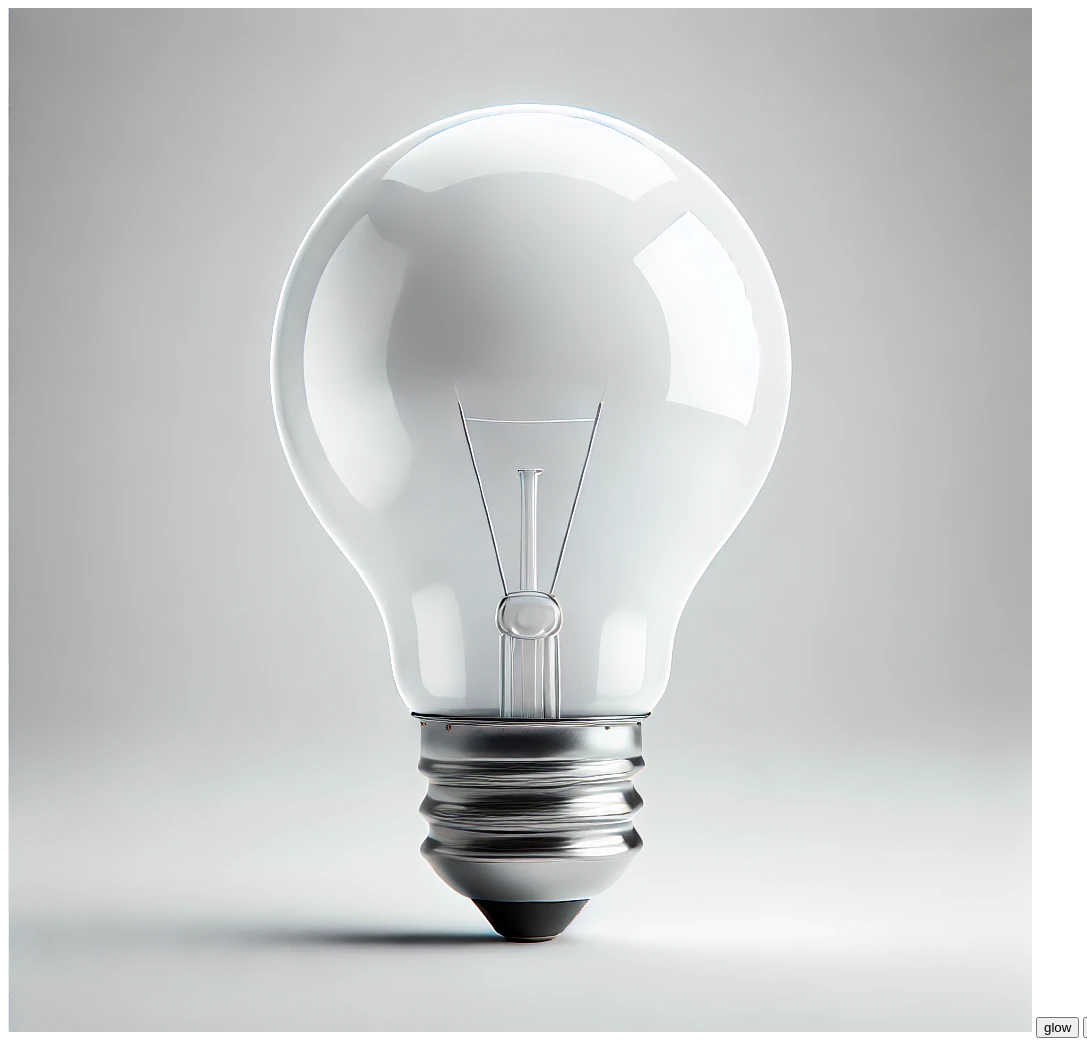
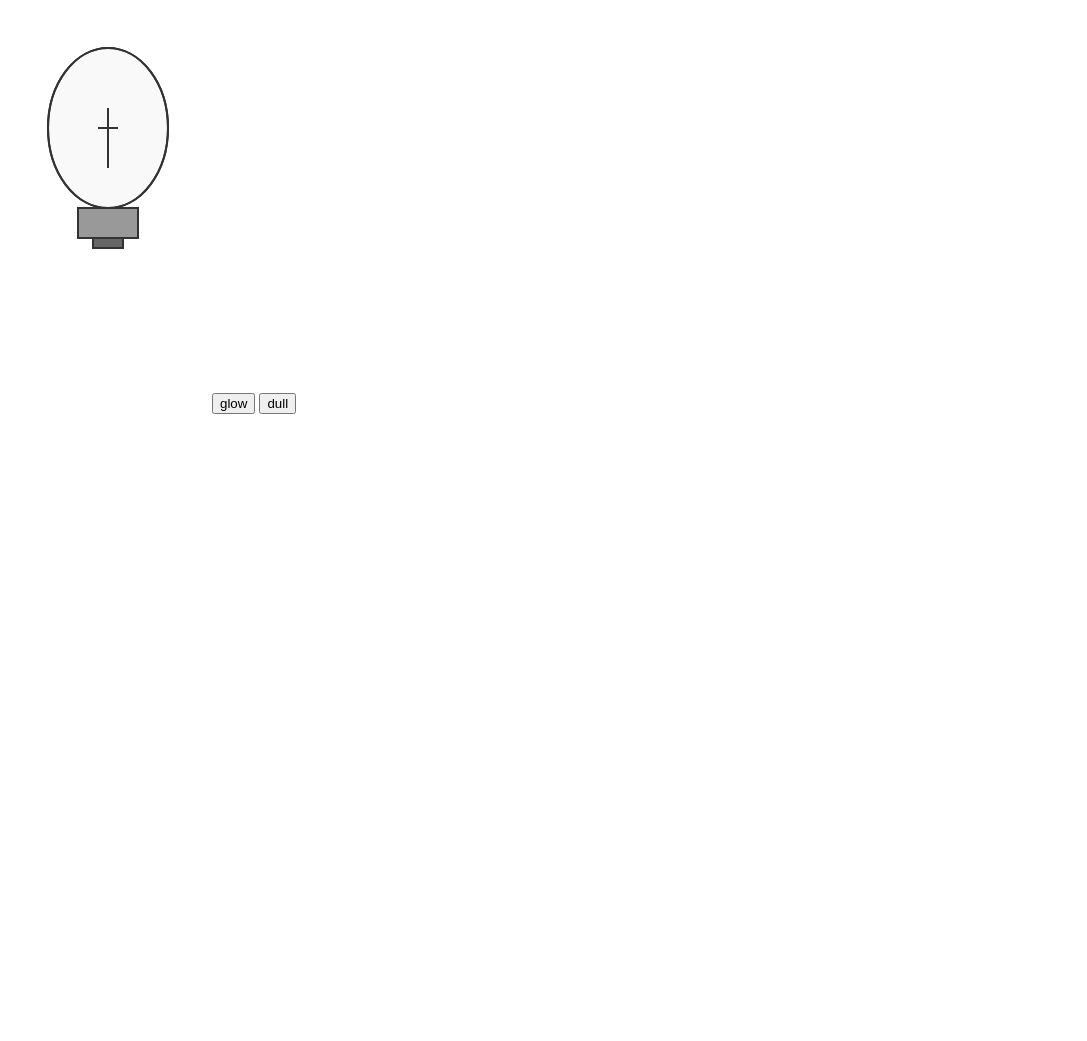
Before and after one commit to Atharva-develop/practic, a plain HTML site: page index.html in a window 1280 px wide. Shown: the whole page, without its empty margins (0-1087 px from the left). After the commit the page ends 800 px from the top, so only its background shows below. Drawn offline with Linux system fonts and the light colour scheme.

Commit message:
Update index.html

```diff
--- a/index.html
+++ b/index.html
@@ -7,7 +7,23 @@
     <script src="index.js"></script>
 </head>
 <body>
-  <img src="image1.webp" id="image">
+  <svg width="200" height="400" viewBox="0 0 200 400" xmlns="http://www.w3.org/2000/svg">
+  <!-- Bulb -->
+  <ellipse cx="100" cy="120" rx="60" ry="80" fill="#F9F9F9" stroke="#333" stroke-width="2" id="bulb"/>
+
+  <!-- Base -->
+  <rect x="70" y="200" width="60" height="30" fill="#999" stroke="#333" stroke-width="2"/>
+  <rect x="85" y="230" width="30" height="10" fill="#666" stroke="#333" stroke-width="2"/>
+
+  <!-- Filament -->
+  <line x1="100" y1="100" x2="100" y2="160" stroke="#333" stroke-width="2"/>
+  <line x1="90" y1="120" x2="110" y2="120" stroke="#333" stroke-width="2"/>
+  <line x1="100" y1="140" x2="100" y2="150" stroke="#333" stroke-width="2"/>
+
+  <!-- Outline of the bulb -->
+  <ellipse cx="100" cy="120" rx="60" ry="80" fill="none" stroke="#333" stroke-width="2"/>
+</svg>
+
   <button id="bt" onclick="on()">glow</button>
   <button id="bt2" onclick="off()">dull</button>
 </body>
```
